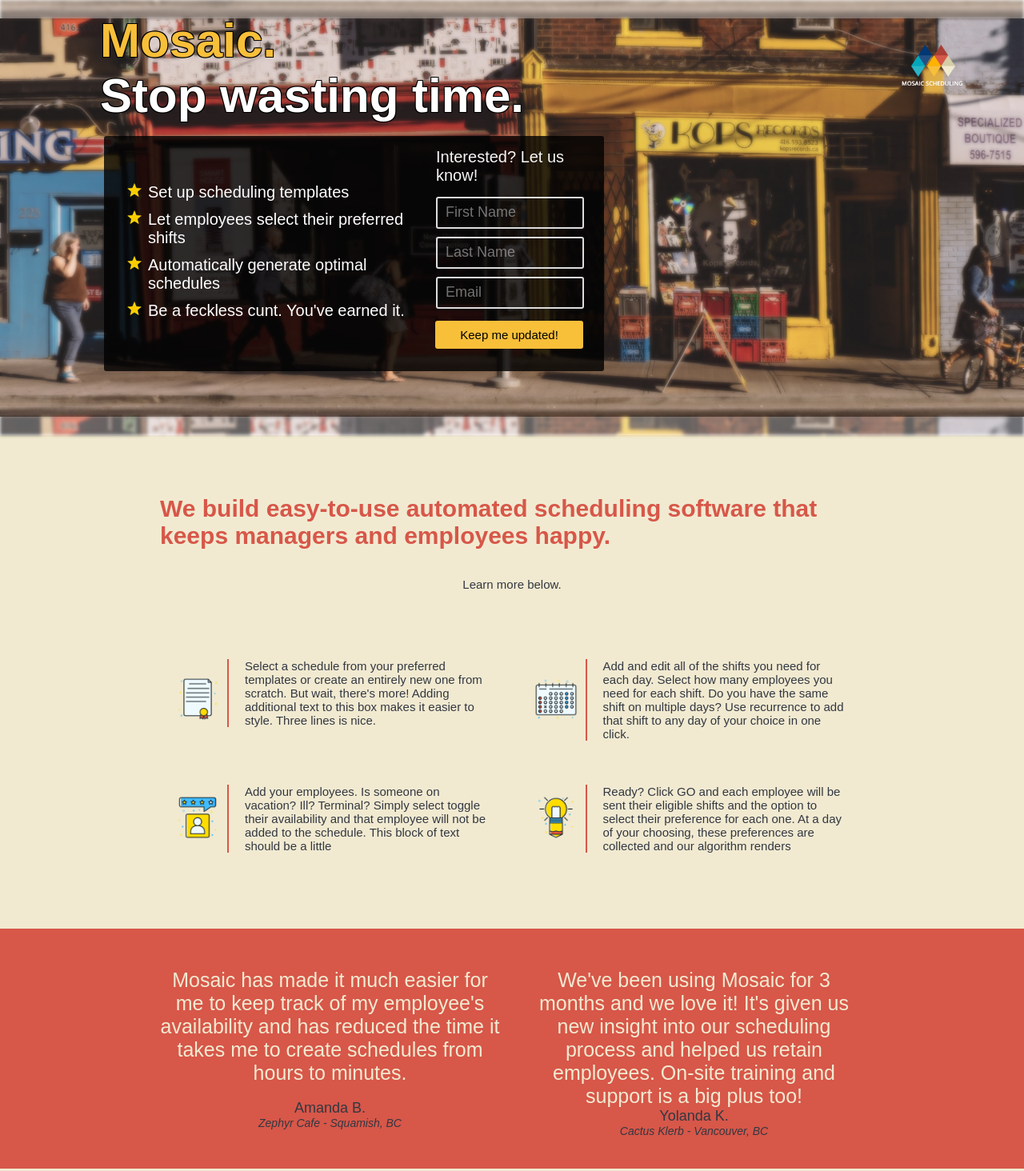
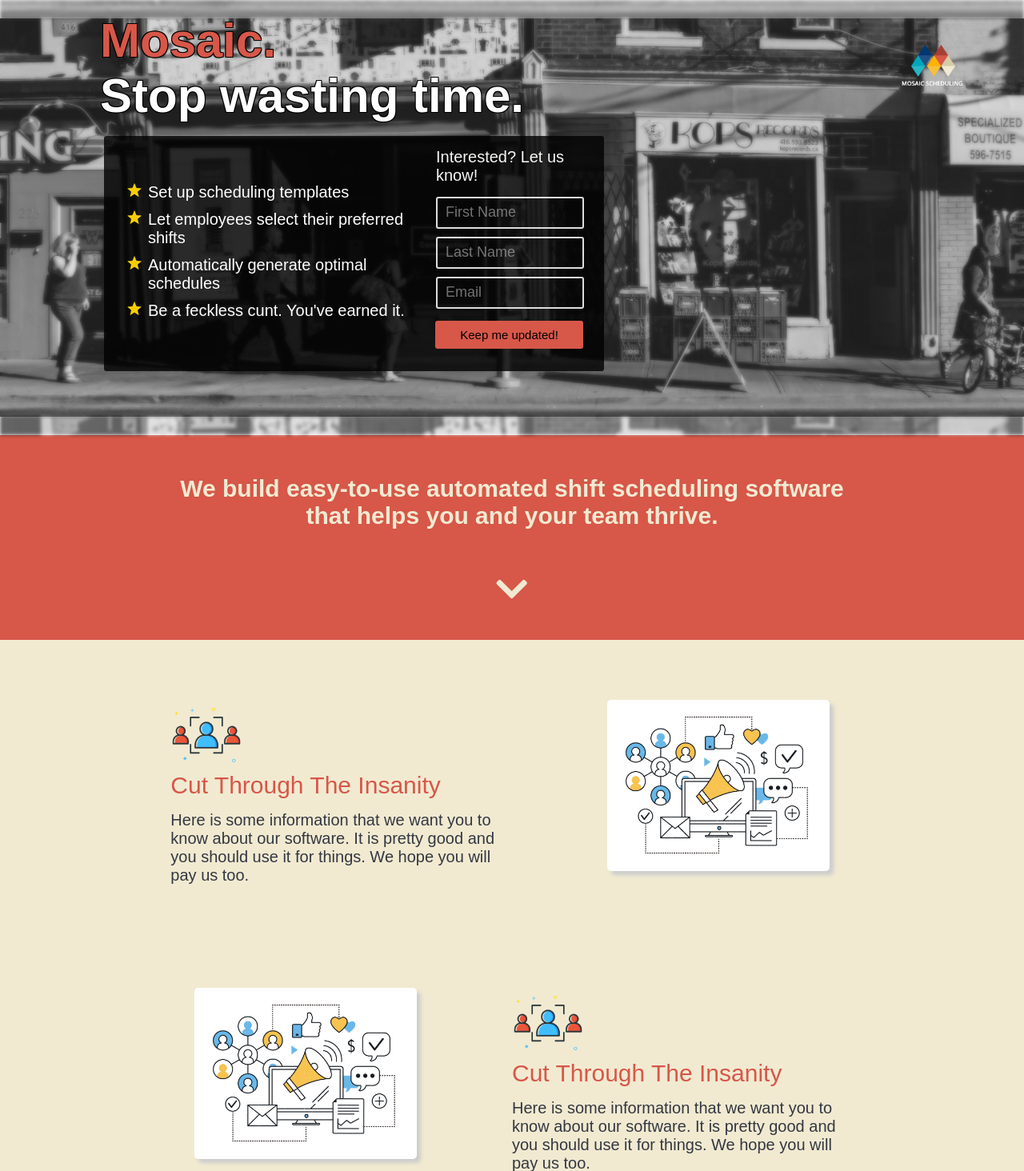
Before and after one commit to AndrewRL/landing_page, a Flask app: page / in a window 1280 px wide. Shown: the top 1464 px of the page at 80% size. Run offline with Flask 2, Linux system fonts and the light colour scheme; some libraries are stand-ins or nearby versions.

Commit message:
Made formatting changes.

```diff
--- a/static/landing_page.css
+++ b/static/landing_page.css
@@ -23,7 +23,7 @@ body, html {
     color: #003775;
 }
 
-.red {
+.pale-red {
     color: #D75749;
 }
 
@@ -44,7 +44,6 @@ body, html {
 }
 
 .text-outline {
-  color: white;
   text-shadow:
     -1px -1px 0 #000,
      1px -1px 0 #000,
@@ -135,31 +134,34 @@ body, html {
     padding-left: 200px;
     padding-right: 200px;
     padding-bottom: 75px;
-    padding-top: 45px;
-    display: grid;
+    padding-top: 30px;
+    display: none;
     grid-template-columns: repeat(12, 1fr);
     grid-template-rows: auto auto auto auto;
     grid-gap: 15px;
 }
 
+.tag-line-block {
+    text-align: center;
+    background: #d75749;
+    height: 32vh;
+}
+
 .bold-tag-line {
-    color: #d75749;
+    color: #f1ead1;
     font-size: 30px;
     font-weight: 700;
     font-family: "Arial", sans-serif;
-    grid-column: 1 / -1;
-    grid-row: 1 / 4;
-    margin-top: 30px;
+    padding-top: 50px;
+    padding-left: 200px;
+    padding-right: 200px;
 }
 
 .learn-more-chevron {
-    color: #333741;
-    font-size: 15px;
+    color: #f1ead1;
+    font-size: 45px;
     font-family: "Arial", sans-serif;
-    grid-column: 1 / -1;
-    justify-self: center;
-    padding-top: 20px;
-    padding-bottom: 50px;
+    padding-top: 50px;
 }
 
 .panel {
@@ -456,7 +458,7 @@ body, html {
     width: 97%;
     grid-column: 1 / -1;
     z-index: 2;
-    background: #f8bf39;
+    background: #d75749;
     font-size: 15px;
 }
 
--- a/templates/base.html
+++ b/templates/base.html
@@ -2,6 +2,10 @@
 <html lang="en">
 <head>
     <meta charset="UTF-8">
+    <!-- Font Awesome -->
+    <script src="https://use.fontawesome.com/releases/v5.0.8/js/all.js"></script>
+    <link rel="stylesheet" href="https://cdnjs.cloudflare.com/ajax/libs/font-awesome/4.7.0/css/font-awesome.min.css">
+
     <link rel="shortcut icon" href="static/favicon.ico" type="image/x-icon">
     <link rel="stylesheet" href="/static/landing_page.css">
     <title>Mosaic Scheduling</title>
--- a/templates/landing_page.html
+++ b/templates/landing_page.html
@@ -5,9 +5,9 @@
     <div class="structure">
         <img class="splash-logo" src="static/logo_white.png">
         <div class="banner-text">
-            <span class="yellow text-outline">Mosaic.</span>
+            <span class="pale-red text-outline">Mosaic.</span>
             <br>
-            <span class="dark-blue text-outline">Stop wasting time.</span>
+            <span class="text-outline">Stop wasting time.</span>
         </div>
 
         <div class="opaque"></div>
@@ -96,10 +96,70 @@
     </div>
     -->
 </div>
+<div class="tag-line-block">
+    <div class="bold-tag-line">We build easy-to-use automated shift scheduling software<br>that helps you and your team thrive.</div>
+    <div class="learn-more-chevron"><span class="fas fa-chevron-down"></span></div>
+</div>
+<div class="cascade bg-cascade">
+    <div class="cascade-row">
+        <div class="cascade-text">
+            <div class="cascade-text-icon">
+                <img src="static/select_employee_icon.png" class="cascade-icon-img">
+            </div>
+            <div class="cascade-text-heading">Cut Through The Insanity</div>
+            <div class="cascade-text-body">Here is some information that we want you to know about our software.
+            It is pretty good and you should use it for things. We hope you will pay us too.</div>
+        </div>
+        <div class="cascade-img">
+            <!-- This picture needs attribution -->
+            <img src="static/schedule_complexity_img.jpg" class="cascade-big-img-right">
+        </div>
+    </div>
+    <div class="cascade-row">
+        <div class="cascade-img">
+            <!-- This picture needs attribution -->
+            <img src="static/schedule_complexity_img.jpg" class="cascade-big-img-left">
+        </div>
+        <div class="cascade-text">
+            <div class="cascade-text-icon">
+                <img src="static/select_employee_icon.png" class="cascade-icon-img">
+            </div>
+            <div class="cascade-text-heading">Cut Through The Insanity</div>
+            <div class="cascade-text-body">Here is some information that we want you to know about our software.
+            It is pretty good and you should use it for things. We hope you will pay us too.</div>
+        </div>
+    </div>
+    <div class="cascade-row">
+        <div class="cascade-text">
+            <div class="cascade-text-icon">
+                <img src="static/select_employee_icon.png" class="cascade-icon-img">
+            </div>
+            <div class="cascade-text-heading">Cut Through The Insanity</div>
+            <div class="cascade-text-body">Here is some information that we want you to know about our software.
+            It is pretty good and you should use it for things. We hope you will pay us too.</div>
+        </div>
+        <div class="cascade-img">
+            <!-- This picture needs attribution -->
+            <img src="static/schedule_complexity_img.jpg" class="cascade-big-img-right">
+        </div>
+    </div>
+    <div class="cascade-row">
+        <div class="cascade-img">
+            <!-- This picture needs attribution -->
+            <img src="static/schedule_complexity_img.jpg" class="cascade-big-img-left">
+        </div>
+        <div class="cascade-text">
+            <div class="cascade-text-icon">
+                <img src="static/select_employee_icon.png" class="cascade-icon-img">
+            </div>
+            <div class="cascade-text-heading">Cut Through The Insanity</div>
+            <div class="cascade-text-body">Here is some information that we want you to know about our software.
+            It is pretty good and you should use it for things. We hope you will pay us too.</div>
+        </div>
+    </div>
+</div>
 <div class="bg-color normal-text">
     <div class="secondary-structure">
-        <div class="bold-tag-line">We build easy-to-use automated scheduling software that keeps managers and employees happy.</div>
-        <div class="learn-more-chevron">Learn more below.</div>
         <div class="med-info">
             <div class="icon">
                 <img src="static/select_schedule.png" class="icon-img">
@@ -196,68 +256,10 @@
         <div class="review-spacer"></div>
     </div>
 </div>
-<div class="cascade bg-cascade">
-    <div class="cascade-row">
-        <div class="cascade-text">
-            <div class="cascade-text-icon">
-                <img src="static/select_employee_icon.png" class="cascade-icon-img">
-            </div>
-            <div class="cascade-text-heading">Cut Through The Insanity</div>
-            <div class="cascade-text-body">Here is some information that we want you to know about our software.
-            It is pretty good and you should use it for things. We hope you will pay us too.</div>
-        </div>
-        <div class="cascade-img">
-            <!-- This picture needs attribution -->
-            <img src="static/schedule_complexity_img.jpg" class="cascade-big-img-right">
-        </div>
-    </div>
-    <div class="cascade-row">
-        <div class="cascade-img">
-            <!-- This picture needs attribution -->
-            <img src="static/schedule_complexity_img.jpg" class="cascade-big-img-left">
-        </div>
-        <div class="cascade-text">
-            <div class="cascade-text-icon">
-                <img src="static/select_employee_icon.png" class="cascade-icon-img">
-            </div>
-            <div class="cascade-text-heading">Cut Through The Insanity</div>
-            <div class="cascade-text-body">Here is some information that we want you to know about our software.
-            It is pretty good and you should use it for things. We hope you will pay us too.</div>
-        </div>
-    </div>
-    <div class="cascade-row">
-        <div class="cascade-text">
-            <div class="cascade-text-icon">
-                <img src="static/select_employee_icon.png" class="cascade-icon-img">
-            </div>
-            <div class="cascade-text-heading">Cut Through The Insanity</div>
-            <div class="cascade-text-body">Here is some information that we want you to know about our software.
-            It is pretty good and you should use it for things. We hope you will pay us too.</div>
-        </div>
-        <div class="cascade-img">
-            <!-- This picture needs attribution -->
-            <img src="static/schedule_complexity_img.jpg" class="cascade-big-img-right">
-        </div>
-    </div>
-    <div class="cascade-row">
-        <div class="cascade-img">
-            <!-- This picture needs attribution -->
-            <img src="static/schedule_complexity_img.jpg" class="cascade-big-img-left">
-        </div>
-        <div class="cascade-text">
-            <div class="cascade-text-icon">
-                <img src="static/select_employee_icon.png" class="cascade-icon-img">
-            </div>
-            <div class="cascade-text-heading">Cut Through The Insanity</div>
-            <div class="cascade-text-body">Here is some information that we want you to know about our software.
-            It is pretty good and you should use it for things. We hope you will pay us too.</div>
-        </div>
-    </div>
-</div>
 <div class="about bg-about">
     <div class="about-us">
+        <div class="about-header">Who We Are</div>
         <div class="about-us-blurb">
-            <div class="about-us-blurb-header">Who We Are</div>
             <div class="about-us-blurb-body">A Vancouver-based start-up seeking to change the way that businesses
         think about employee scheduling. Founded by four graduates of Quest University Canada in Squamish, BC, we hope to leverage our backgrounds
         in mathematics and computing to ease the burden scheduling imposes on businesses while also ensuring that employees retain as much
```
Also changed, not shown: other parts of static/landing_page.css (+10 -28 lines), static/storefront_orig.jpg.
